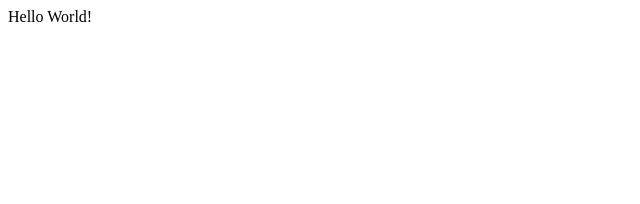
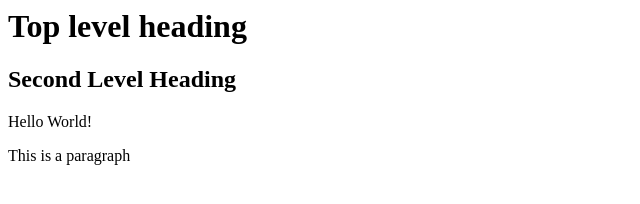
Before and after one commit to ashrifehn/ashrifehn.github.io, a plain HTML site: page index.html in a window 1280 px wide. Shown: the whole page, without its empty margins (0-640 px from the left). Drawn offline with Linux system fonts and the light colour scheme.

Commit message:
Update index.html

```diff
--- a/index.html
+++ b/index.html
@@ -3,6 +3,10 @@
     <title>Hello World!</title>
   </head>
   <body>
+    <div>
+      <h1>Top level heading</h1>
+      <h2>Second Level Heading</h2>
     <p>Hello World!</p>
+    <p>This is a paragraph</p>
   </body>
 </html>
```
